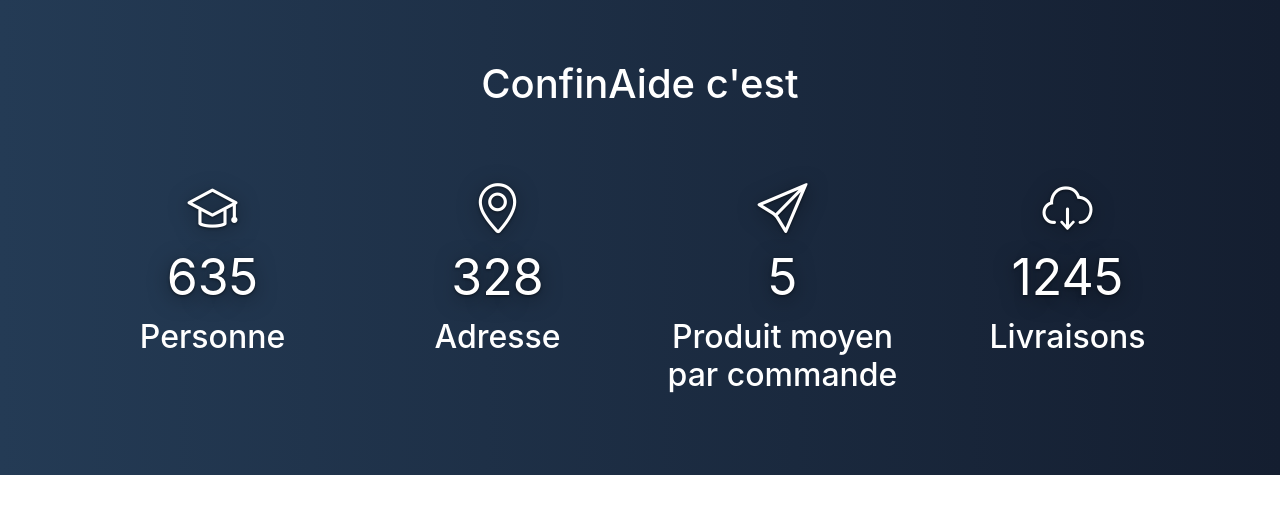
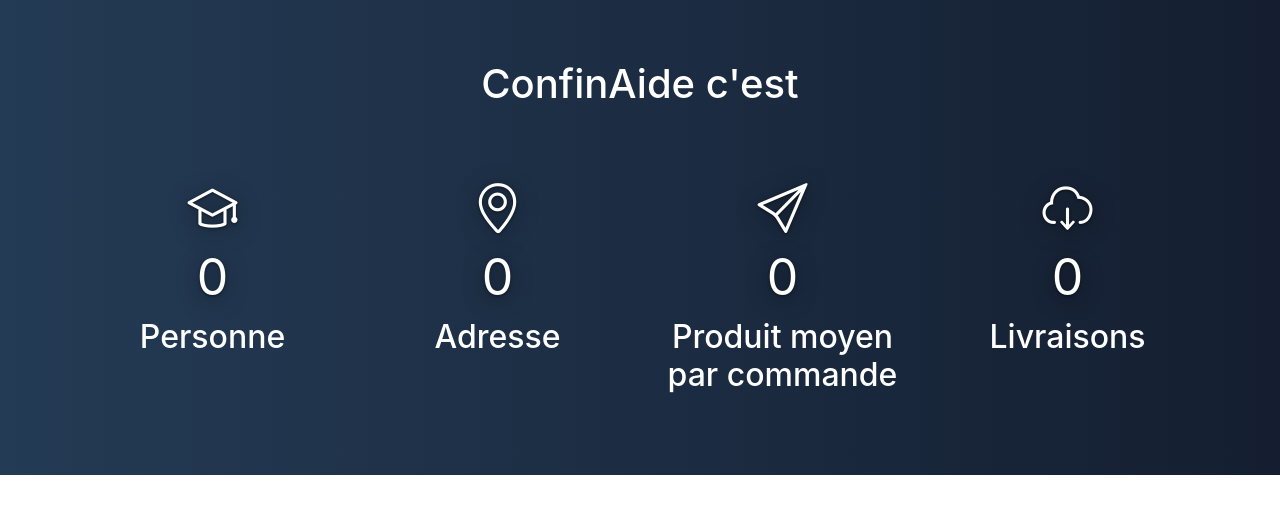
Before and after one commit to LeoDPlouc/Site-confinement, a Django app: page /ConfinAide/statistique/ in a window 1280 px wide. Shown: the part 56-570 px from the top of the page. Run offline with Django 3.2, Linux system fonts and the light colour scheme; data that the repository does not hold is empty; some libraries are stand-ins or nearby versions.

Commit message:
Made stat dynamix

```diff
--- a/siteConfinement/templates/stats.html
+++ b/siteConfinement/templates/stats.html
@@ -28,22 +28,22 @@
                 </div>
                 <div class="col-sm-6 col-md-3 column">
                     <p><i class="icon-graduation" aria-hidden="true"></i></p>
-                    <p> <span class="count" id="NbrUtilisateurs" name="NbrUtilisateurs">635</span></p>
+                    <p> <span class="count" id="NbrUtilisateurs" name="NbrUtilisateurs">{{NbrPersonnes}}</span></p>
                     <h2>Personne</h2>
                 </div>
                 <div class="col-sm-6 col-md-3 column">
                     <p><i class="icon-location-pin" aria-hidden="true"></i></p>
-                    <p> <span class="count replay" id="NbrAdresses" name="NbrAdresses">328</span></p>
+                    <p> <span class="count replay" id="NbrAdresses" name="NbrAdresses">{{NbrAdresses}}</span></p>
                     <h2>Adresse</h2>
                 </div>
                 <div class="col-sm-6 col-md-3 column">
                     <p><i class="icon-paper-plane" aria-hidden="true"></i></p>
-                    <p> <span class="count" id="NbrProduits" name="NbrProduits">5</span></p>
+                    <p> <span class="count" id="NbrProduits" name="NbrProduits">{{NbrProduits}}</span></p>
                     <h2>Produit moyen par commande</h2>
                 </div>
                 <div class="col-sm-6 col-md-3 column">
                     <p><i class="icon-cloud-download" aria-hidden="true"></i></p>
-                    <p> <span class="count" id="NbrLivraisons" name="NbrLivraisons">1245</span></p>
+                    <p> <span class="count" id="NbrLivraisons" name="NbrLivraisons">{{NbrLivraisons}}</span></p>
                     <h2>Livraisons</h2>
                 </div>
             </div>
```
